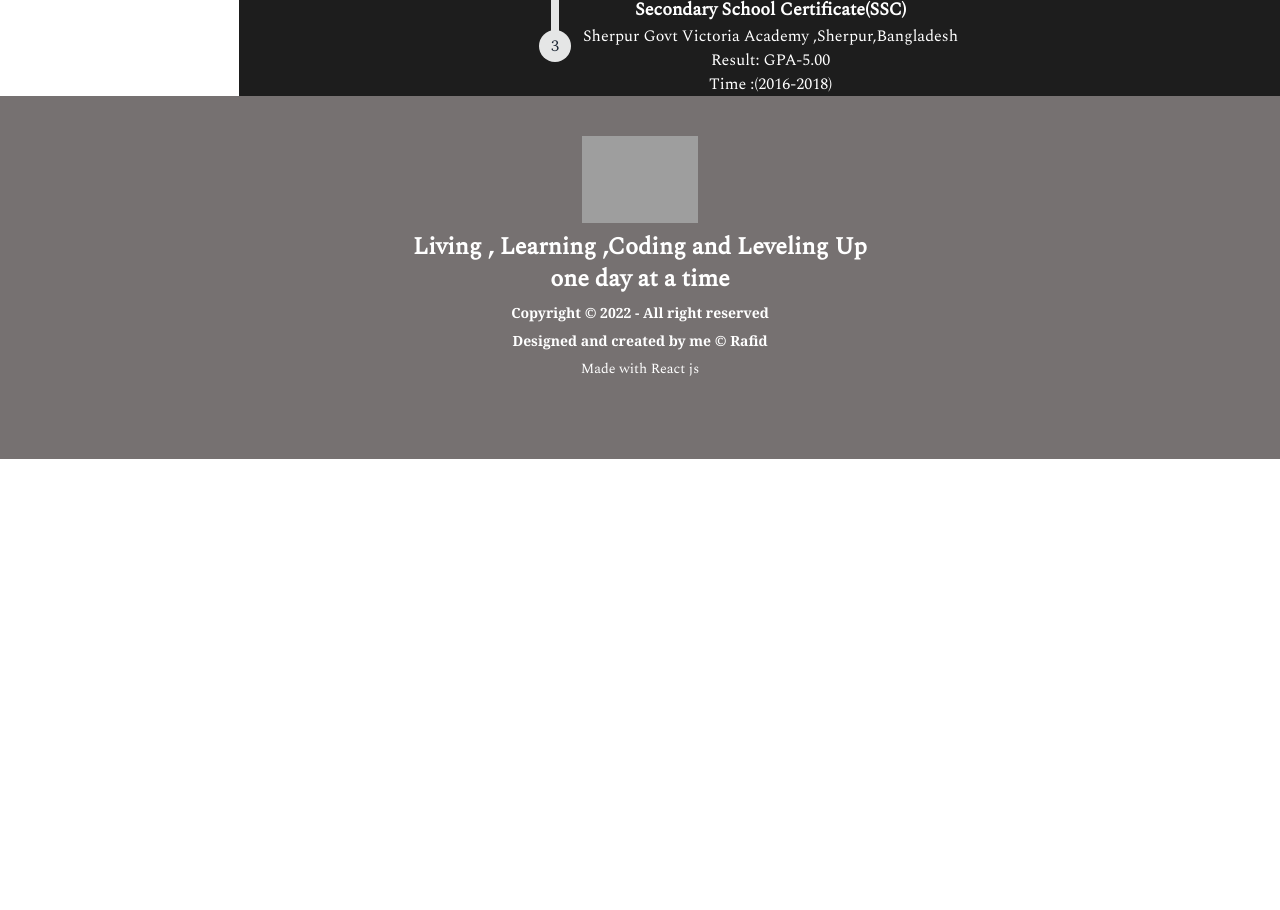
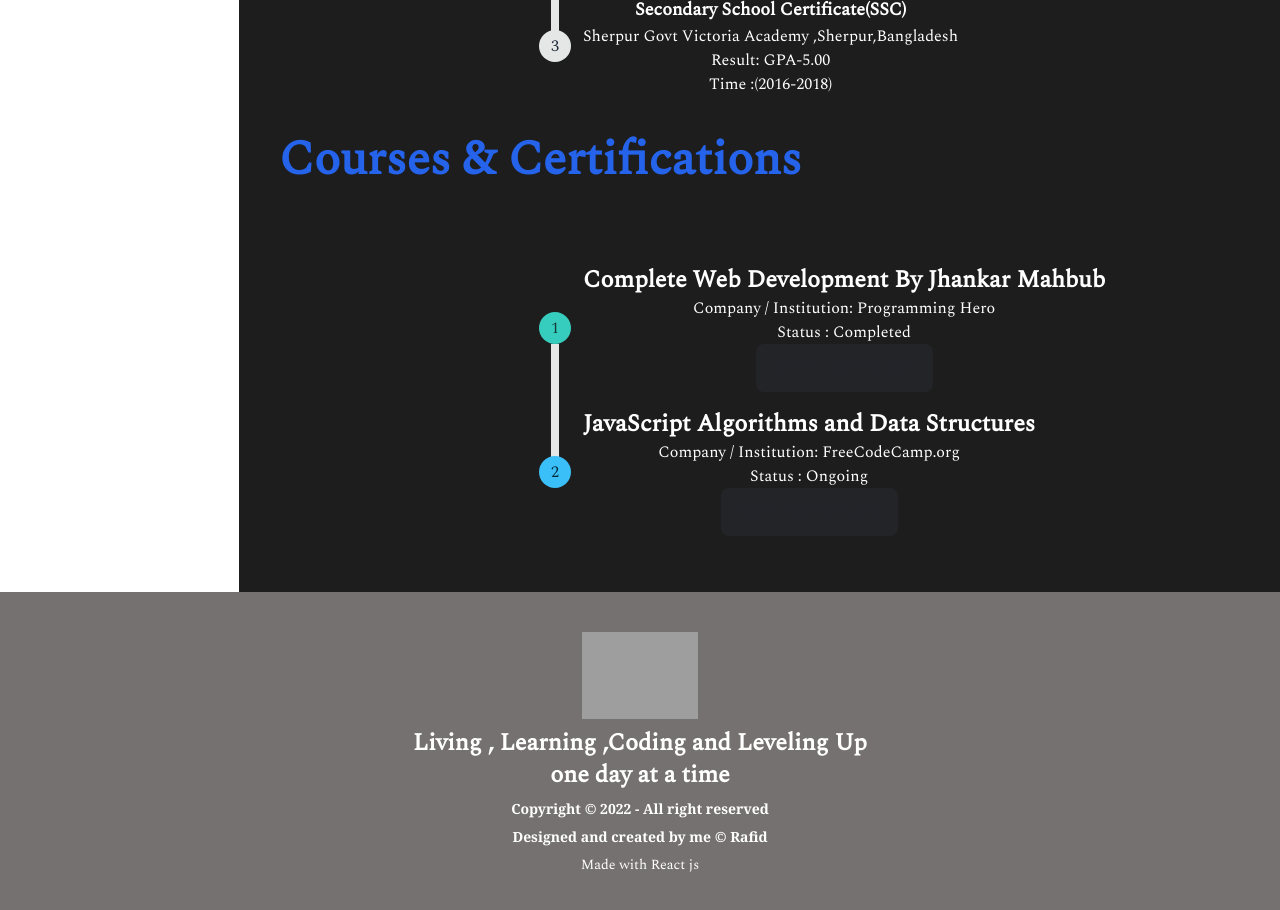
Before and after one commit to shihabsararrafid/my-portfolio-new, a React (Create React App) app: page /about in a window 1280 px wide. Shown: the part 1300-2210 px from the top of the page. Before the commit the page ends 1759 px from the top, so only its background shows below. Built offline with nearby package versions, Linux system fonts and the light colour scheme; grey boxes are pictures that could not be loaded.

Commit message:
certificate and course added

```diff
--- a/src/Components/About/About.js
+++ b/src/Components/About/About.js
@@ -1,6 +1,7 @@
 import React from "react";
 import { AiOutlineBars, AiOutlineClose } from "react-icons/ai";
 import ShowBar from "../Hooks/ShowBar";
+import Courses from "./Courses";
 import Education from "./Education";
 const About = ({ open, setOpen }) => {
   return (
@@ -45,6 +46,7 @@ const About = ({ open, setOpen }) => {
         </div>
       </div>
       <Education></Education>
+      <Courses></Courses>
     </div>
   );
 };
--- /dev/null
+++ b/src/Components/About/Courses.js
@@ -0,0 +1,39 @@
+import React from "react";
+
+const Courses = () => {
+  return (
+    <div className="text-white my-10">
+      <h1 className="text-5xl font-bold text-blue-600 my-10">
+        Courses & Certifications
+      </h1>
+      <ul class="steps mt-20 text-center block md:ml-32 ml-0 lg:ml-64 steps-vertical">
+        <li class="step step-accent">
+          <p>
+            <h1 className="text-2xl font-bold">
+              Complete Web Development By Jhankar Mahbub{" "}
+            </h1>
+            <p>Company / Institution: Programming Hero</p>
+            <p>Status : Completed</p>
+            <button disabled className="btn btn-primary">
+              Show Certificate
+            </button>
+          </p>
+        </li>
+        <li class="step step-info py-4">
+          <p>
+            <h1 className="text-2xl font-bold">
+              JavaScript Algorithms and Data Structures{" "}
+            </h1>
+            <p>Company / Institution: FreeCodeCamp.org</p>
+            <p>Status : Ongoing</p>
+            <button disabled className="btn btn-primary ">
+              Show Certificate
+            </button>
+          </p>
+        </li>
+      </ul>
+    </div>
+  );
+};
+
+export default Courses;
--- a/src/Components/MySkills/MySkills.js
+++ b/src/Components/MySkills/MySkills.js
@@ -21,7 +21,7 @@ const MySkills = ({ open, setOpen }) => {
             <p className="mr-2 w-[10%]">Html</p>
             <progress
               className="block progress progress-primary border-2 border-white h-[15px] w-full lg:w-[50%] my-5"
-              value="90"
+              value="80"
               max="100"
             ></progress>
             <p>90%</p>
@@ -30,82 +30,82 @@ const MySkills = ({ open, setOpen }) => {
             <p className="mr-2 w-[10%]">Css</p>
             <progress
               className="block progress progress-primary border-2 border-white h-[15px] w-full lg:w-[50%] my-5"
-              value="90"
+              value="80"
               max="100"
             ></progress>
-            <p>90%</p>
+            <p>80%</p>
           </div>
           <div className="flex  items-center">
             <p className="mr-2 w-[10%]">JavaScript</p>
             <progress
               className="block progress progress-primary border-2 border-white h-[15px] w-full lg:w-[50%] my-5"
-              value="90"
+              value="80"
               max="100"
             ></progress>
-            <p>90%</p>
+            <p>80%</p>
           </div>
           <div className="flex  items-center">
             <p className="mr-2 w-[10%]">C</p>
             <progress
               className="block progress progress-primary border-2 border-white h-[15px] w-full lg:w-[50%] my-5"
-              value="90"
+              value="80"
               max="100"
             ></progress>
-            <p>90%</p>
+            <p>80%</p>
           </div>
           <div className="flex  items-center">
             <p className="mr-2 w-[10%]">React Js</p>
             <progress
               className="block progress progress-primary border-2 border-white h-[15px] w-full lg:w-[50%] my-5"
-              value="90"
+              value="60"
               max="100"
             ></progress>
-            <p>90%</p>
+            <p>60%</p>
           </div>
           <div className="flex  items-center">
             <p className="mr-2 w-[10%]">Firebase Auth</p>
             <progress
               className="block progress progress-primary border-2 border-white h-[15px] w-full lg:w-[50%] my-5"
-              value="90"
+              value="70"
               max="100"
             ></progress>
-            <p>90%</p>
+            <p>70%</p>
           </div>
           <div className="flex  items-center">
             <p className="mr-2  lg:w-[10%]">Node Js</p>
             <progress
               className="block progress progress-primary border-2 border-white h-[15px] w-full lg:w-[50%] my-5"
-              value="90"
+              value="50"
               max="100"
             ></progress>
-            <p>90%</p>
+            <p>50%</p>
           </div>
           <div className="flex  items-center">
             <p className="mr-2 w-[10%]">Mongo db</p>
             <progress
               className="block progress progress-primary border-2 border-white h-[15px] w-full lg:w-[50%] my-5"
-              value="90"
+              value="50"
               max="100"
             ></progress>
-            <p>90%</p>
+            <p>50%</p>
           </div>
           <div className="flex  items-center">
             <p className="mr-2 w-[10%]">Express JS</p>
             <progress
               className="block progress progress-primary border-2 border-white h-[15px] w-full lg:w-[50%] my-5"
-              value="90"
+              value="50"
               max="100"
             ></progress>
-            <p>90%</p>
+            <p>50%</p>
           </div>
           <div className="flex  items-center">
             <p className="mr-2 w-[10%]">TypeScript</p>
             <progress
               className="block progress progress-primary border-2 border-white h-[15px] w-full lg:w-[50%] my-5"
-              value="90"
+              value="10"
               max="100"
             ></progress>
-            <p>90%</p>
+            <p>10%</p>
           </div>
 
           {/* <progress
```
